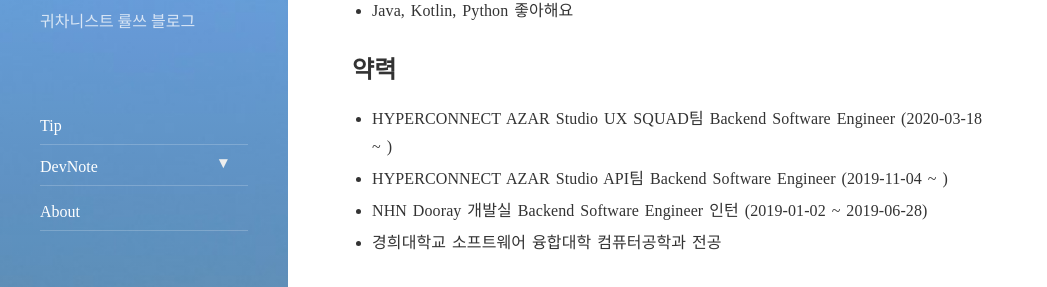
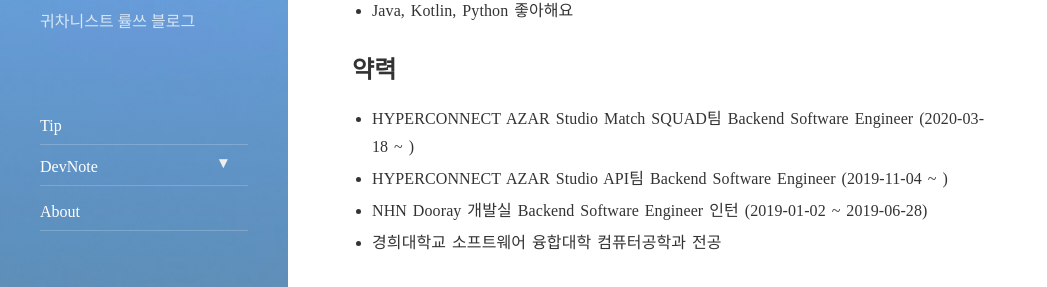
Before and after one commit to Ryulth/ryulth.github.io, a Jekyll site: the page built from about.md, in a window 1280 px wide and 900 px high, scrolled down 366 px. Shown: the part 150-437 px from the top of the window, without its empty margins (0-1047 px from the left). Built offline with Jekyll 4.4.1, drawn with Linux system fonts in a browser that asks for light colours; nearby versions of some CDN libraries.

Commit message:
Update about.md

```diff
--- a/about.md
+++ b/about.md
@@ -15,7 +15,7 @@
 - Java, Kotlin, Python 좋아해요
 
 ## 약력
-- HYPERCONNECT AZAR Studio UX SQUAD팀 Backend Software Engineer (2020-03-18 ~ )
+- HYPERCONNECT AZAR Studio Match SQUAD팀 Backend Software Engineer (2020-03-18 ~ )
 - HYPERCONNECT AZAR Studio API팀 Backend Software Engineer (2019-11-04 ~ )
 - NHN Dooray 개발실 Backend Software Engineer 인턴 (2019-01-02 ~ 2019-06-28)
 - 경희대학교 소프트웨어 융합대학 컴퓨터공학과 전공
```
